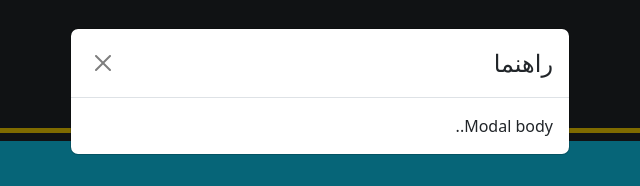
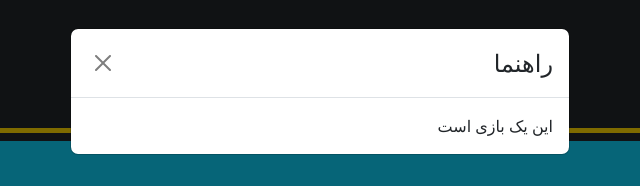
Before and after one commit to AmirProgrammer1388/check, a plain HTML site: page index.html in a window 1280 px wide. Both pictures are taken after a click on the button "راهنما". Shown: the top 186 px of the page, 320-960 px from the left. Drawn offline with Linux system fonts and the light colour scheme.

Commit message:
change index.html

```diff
--- a/index.html
+++ b/index.html
@@ -74,7 +74,7 @@
 
                         <!-- Modal body -->
                         <div class="modal-body">
-                            Modal body..
+                            این یک بازی است
                         </div>
                         <!--
                         Modal footer
```
